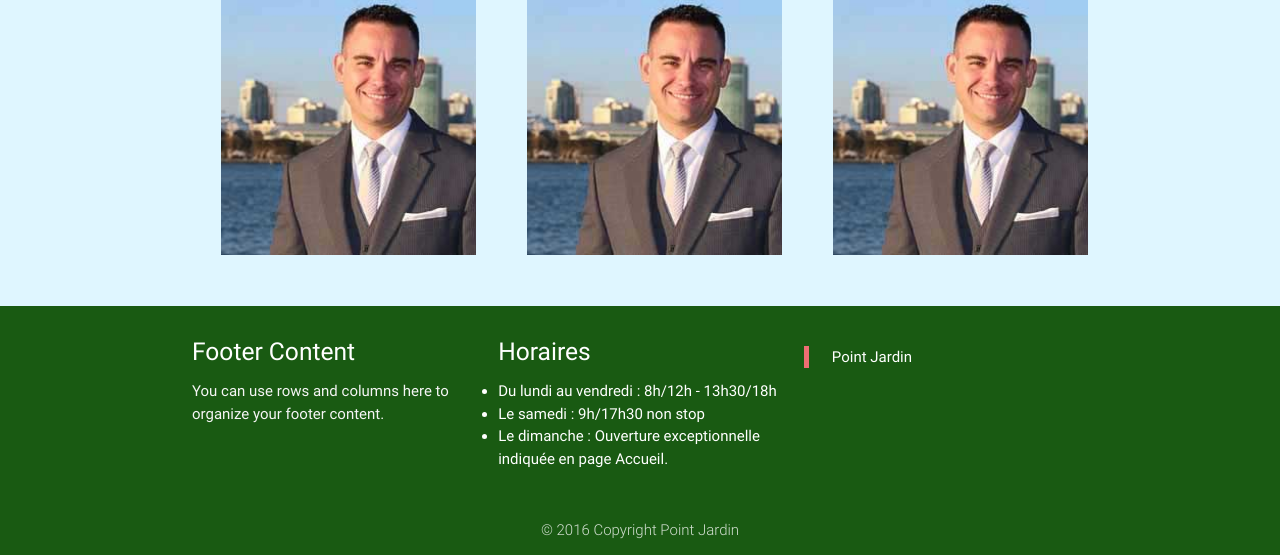
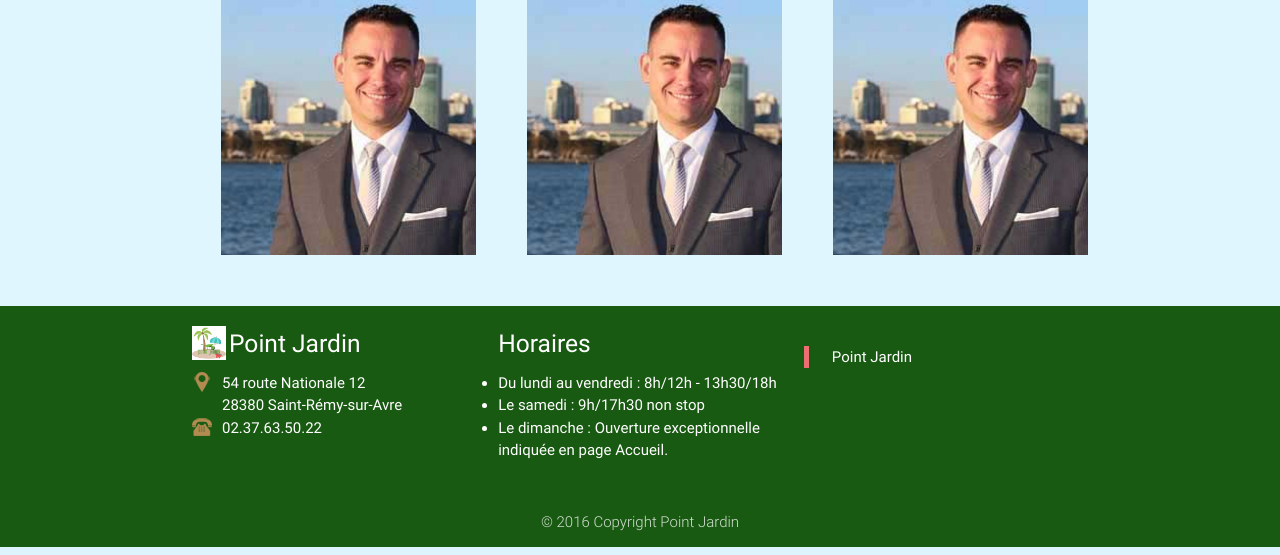
Before and after one commit to juliengrima/pointjardin, a PHP site: page / in a window 1280 px wide. Shown: the part 801-1356 px from the top of the page. Run offline with PHP 8.4, Linux system fonts and the light colour scheme; some libraries are stand-ins or nearby versions.

Commit message:
new modif footer

```diff
--- a/css/Main.css
+++ b/css/Main.css
@@ -118,3 +118,25 @@ footer.page-footer .footer-copyright {
     background: none;
     text-align: center;
 }
+
+.logo {
+    height= 35px;
+    width: 35px;
+    float: left;
+    padding-right: 1px;
+    margin-right: 2px;
+}
+
+.white-text {
+    margin-top: 4px;
+}
+
+.address {
+    background: url(../images/lct.png) no-repeat 0 0%;
+    padding-left: 30px;
+}
+
+.phone {
+    background: url(../images/phn.png) no-repeat 0 0%;
+    padding-left: 30px;
+}
--- a/includes/footer.php
+++ b/includes/footer.php
@@ -2,8 +2,12 @@
     <div class="container">
         <div class="row">
             <div class="col l4 s12">
-                <h5 class="white-text">Footer Content</h5>
-                <p class="grey-text text-lighten-4">You can use rows and columns here to organize your footer content.</p>
+                <img src="images/logo.jpg" class="logo" />
+                <h5 class="white-text">Point Jardin</h5>
+                <p class="grey-text text-lighten-4">
+                    <div class="address"> 54 route Nationale 12
+                        <br> 28380 Saint-Rémy-sur-Avre</div>
+                    <div class="phone">02.37.63.50.22</div>
             </div>
             <div class="col l4 s12">
                 <h5 class="white-text">Horaires</h5>
@@ -16,9 +20,7 @@
                 </div>
             </div>
             <div class="col l4 s12">
-                <div class="fb-page" data-href="https://www.facebook.com/PointJardin/" data-small-header="false" data-adapt-container-width="true" data-hide-cover="false" data-show-facepile="false">
-                    <blockquote cite="https://www.facebook.com/PointJardin/" class="fb-xfbml-parse-ignore"><a href="https://www.facebook.com/PointJardin/">Point Jardin</a></blockquote>
-                </div>
+                <div class="fb-page" data-href="https://www.facebook.com/pointjardin" data-width="380" data-small-header="false" data-adapt-container-width="true" data-hide-cover="false" data-show-facepile="false"><blockquote cite="https://www.facebook.com/pointjardin" class="fb-xfbml-parse-ignore"><a href="https://www.facebook.com/pointjardin">Point Jardin</a></blockquote></div>
             </div>
         </div>
         <div class="footer-copyright">
```
